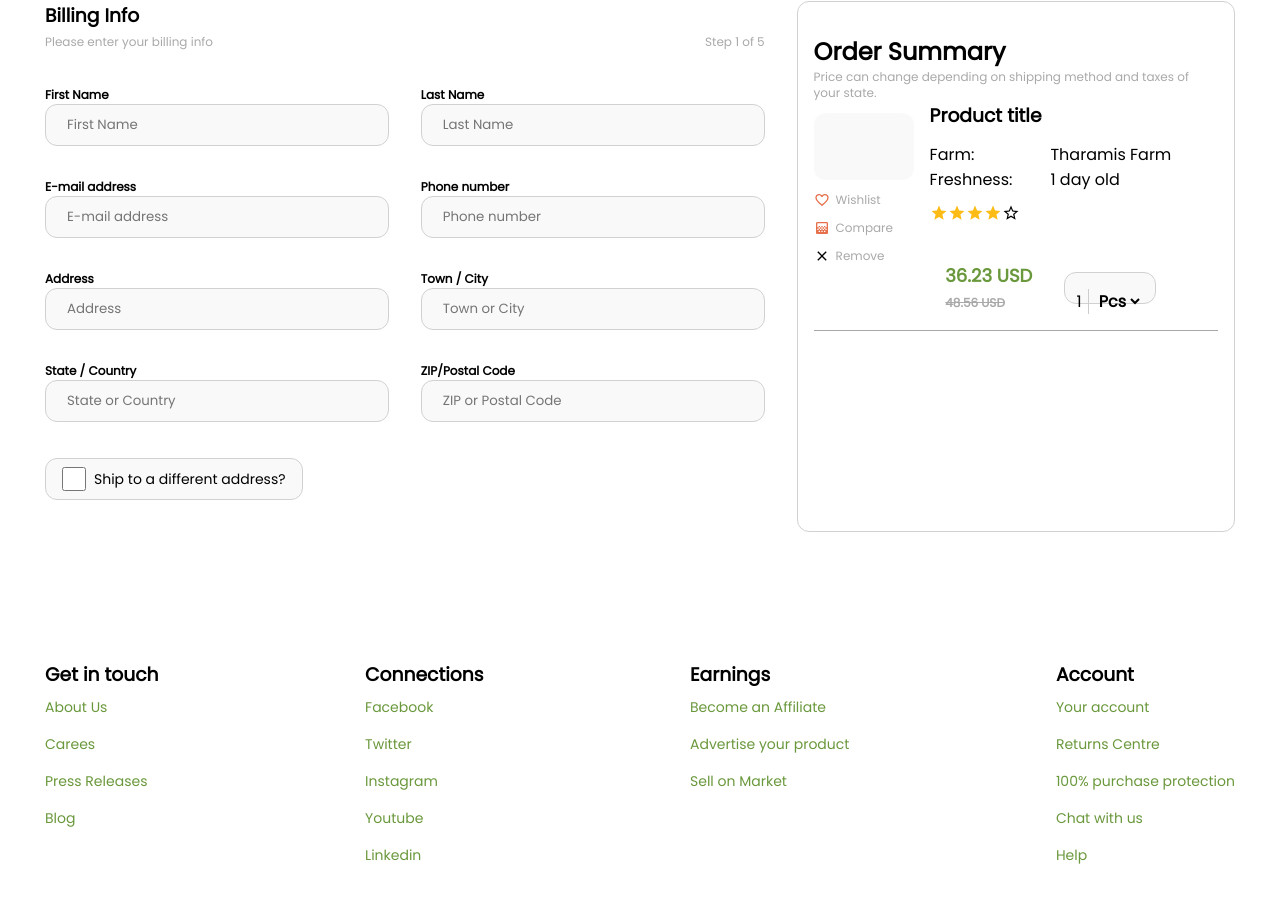
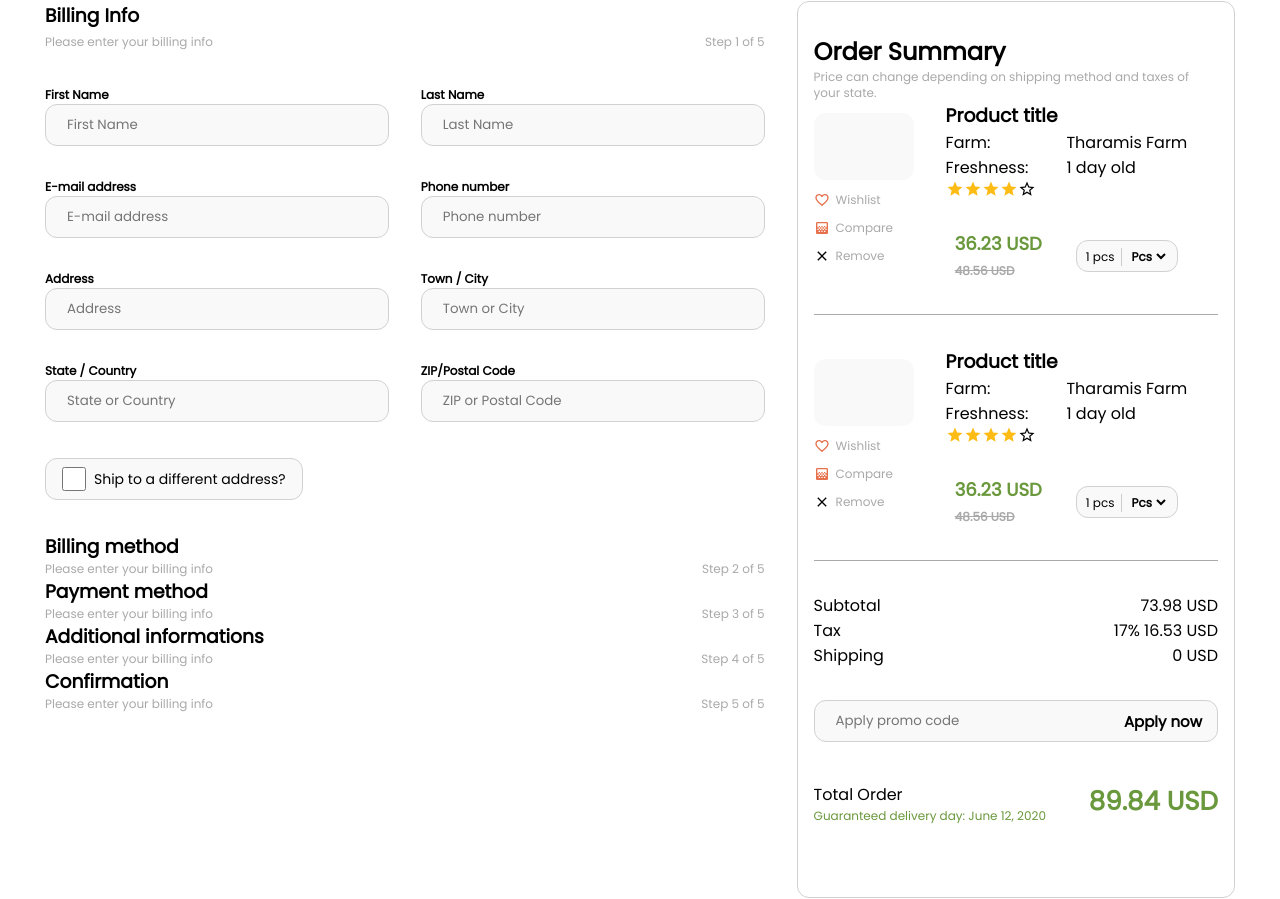
Before and after one commit to brunomatheusc/ecommer-template, a React (Create React App) app: page /checkout in a window 1280 px wide. Shown: the part 264-1163 px from the top of the page. Built offline with nearby package versions, Linux system fonts and the light colour scheme.

Commit message:
[Checkout] Adding order summary

```diff
--- a/src/components/Button/styles.ts
+++ b/src/components/Button/styles.ts
@@ -12,7 +12,7 @@ export const Container = styled.button<IProps>`
 
 	height: 48px;
 	padding: 12px 16px;
-	background: #6A983C;
+	background: var(--color-primary);
 
 	font-size: 15px;
 	font-weight: bold;
--- a/src/components/Footer/styles.ts
+++ b/src/components/Footer/styles.ts
@@ -11,7 +11,7 @@ export const Container = styled.div`
 		font-size: 14px;
 		font-weight: 400;
 		text-decoration: none;
-		color: #6a983c;
+		color: var(--color-primary);
 
 		margin: 8px 0;
 	}
--- a/src/components/Navigation/index.tsx
+++ b/src/components/Navigation/index.tsx
@@ -14,12 +14,12 @@ const Navigation: FC = () => {
 
 			<Options>
 				<Frame onClick={ () => setType('grid') }>
-					<FiGrid color="#6a983c" />
+					<FiGrid color="var(--color-primary)" />
 					<span>Grid view</span>
 				</Frame>
 
 				<Frame onClick={ () => setType('list') }>
-					<FiList color="#6a983c" className="inactive" />
+					<FiList color="var(--color-primary)" className="inactive" />
 					<span>List view</span>
 				</Frame>
 
--- a/src/components/Sidebar/styles.ts
+++ b/src/components/Sidebar/styles.ts
@@ -124,7 +124,7 @@ export const Finish = styled.div`
 	button {
 		height: 48px;
 		padding: 12px 16px;
-		background: #6A983C;
+		background: var(--color-primary);
 
 		font-size: 15px;
 		font-weight: bold;
--- a/src/components/Tab/styles.ts
+++ b/src/components/Tab/styles.ts
@@ -15,7 +15,7 @@ export const Container = styled.div<TabProps>`
 	border-bottom: 1px solid #f5f5f5;
 
 	${({ active }) => active && css`
-		border-bottom: 2px solid #6A983C;
+		border-bottom: 2px solid var(--color-primary);
 	`};
 
 	& + & {
--- a/src/pages/Checkout/index.tsx
+++ b/src/pages/Checkout/index.tsx
@@ -4,7 +4,7 @@ import Breadcrumb from '../../components/Breadcrumb';
 import Flex from '../../components/Flex';
 import Grid from '../../components/Grid';
 
-import { Container, Wrapper, BillingInfo, OrderSummary, Billing, Input, CheckboxWrapper, ProductTile, ProductImage, Price, Box, InputSimple } from './styles';
+import { Container, Wrapper, BillingInfo, OrderSummary, Billing, Input, CheckboxWrapper, ProductTile, ProductImage, Price, Box, InputSimple, Totals, PromoCode, DeliveryAt, Total, BillingMethod, PaymentMethod, AdditionInformations, Confirmation } from './styles';
 
 const Checkout: FC = () => {
 	return (
@@ -68,6 +68,43 @@ const Checkout: FC = () => {
 							<label htmlFor="">Ship to a different address?</label>
 						</CheckboxWrapper>
 					</BillingInfo>
+
+					<BillingMethod flexDirection="column">
+						<h3>Billing method</h3>
+
+						<Flex justify="space-between">
+							<small>Please enter your billing info</small>
+							<small>Step 2 of 5</small>
+						</Flex>
+					</BillingMethod>
+
+					<PaymentMethod flexDirection="column">
+						<h3>Payment method</h3>
+
+						<Flex justify="space-between">
+							<small>Please enter your billing info</small>
+							<small>Step 3 of 5</small>
+						</Flex>
+					</PaymentMethod>
+
+					<AdditionInformations flexDirection="column">
+						<h3>Additional informations</h3>
+
+						<Flex justify="space-between">
+							<small>Please enter your billing info</small>
+							<small>Step 4 of 5</small>
+						</Flex>
+					</AdditionInformations>
+
+					<Confirmation flexDirection="column">
+						<h3>Confirmation</h3>
+
+						<Flex justify="space-between">
+							<small>Please enter your billing info</small>
+							<small>Step 5 of 5</small>
+						</Flex>
+					</Confirmation>
+
 				</Billing>
 
 				<OrderSummary>
@@ -75,7 +112,9 @@ const Checkout: FC = () => {
 						<h2>Order Summary</h2>
 						<small>Price can change depending on shipping method and taxes of your state.</small>
 
-						<ProductTile flexDirection="row">
+						{ [0, 1].map((_, index) => {
+						return (
+							<ProductTile flexDirection="row" key={ index }>
 								<Flex flexDirection="column">
 									<ProductImage />
 
@@ -119,7 +158,7 @@ const Checkout: FC = () => {
 
 										<InputSimple>
 											<Flex align="center" justify="center">
-											<span>1</span>
+												<span>1 pcs</span>
 
 												<select name="" id="">
 													<option value="pcs">Pcs</option>
@@ -129,6 +168,38 @@ const Checkout: FC = () => {
 									</Box>
 								</Flex>
 							</ProductTile>
+						);})}
+
+						<Totals flexDirection="column">
+							<Flex justify="space-between">
+								<span>Subtotal</span>
+								<span>73.98 USD</span>
+							</Flex>
+
+							<Flex justify="space-between">
+								<span>Tax</span>
+								<span>17% 16.53 USD</span>
+							</Flex>
+
+							<Flex justify="space-between">
+								<span>Shipping</span>
+								<span>0 USD</span>
+							</Flex>
+
+							<PromoCode>
+								<Input placeholder="Apply promo code" />
+								<button>Apply now</button>
+							</PromoCode>
+
+							<Flex justify="space-between">
+								<Flex flexDirection="column">
+									<span>Total Order</span>
+									<DeliveryAt>Guaranteed delivery day:  June 12, 2020</DeliveryAt>
+								</Flex>
+
+								<Total>89.84 USD</Total>
+							</Flex>
+						</Totals>
 					</Flex>
 				</OrderSummary>
 			</Wrapper>
--- a/src/pages/Checkout/styles.ts
+++ b/src/pages/Checkout/styles.ts
@@ -75,7 +75,7 @@ export const OrderSummary = styled(Flex)`
 export const ProductTile = styled(Flex)`
 	border-bottom: 1px solid #a9a9a9;
 
-	> div {
+	div:nth-child(1) {
 		margin-right: 16px;
 
 		div {
@@ -90,6 +90,9 @@ export const ProductTile = styled(Flex)`
 		}
 	}
 
+	& + & {
+		margin-top: 32px;
+	}
 `;
 
 export const ProductImage = styled.div`
@@ -106,7 +109,7 @@ export const Price = styled.div`
 	h3 {
 		font-size: 18px;
 		font-weight: 600;
-		color: #6a983c;
+		color: var(--color-primary);
 	}
 
 	strong {
@@ -117,23 +120,28 @@ export const Price = styled.div`
 	}
 `;
 
-export const Box = styled(Flex)``;
+export const Box = styled(Flex)`
+	margin: 16px 0;
+`;
 
 export const InputSimple = styled.div`
 	height: 32px;
-	width: 92px;
+	width: 102px;
 	background: #F9F9F9;
 
 	border: 1px solid #D1D1D1;
 	box-sizing: border-box;
 	border-radius: 12px;
 
+
 	> div {
 		margin-top: 0;
-		padding: 4px;
+		padding: 6px;
+		margin-right: 0 !important;
 
 		span {
 			padding-right: 6px;
+			font-size: 12px;
 			border-right: solid 1px #ccc;
 		}
 	}
@@ -145,7 +153,7 @@ export const InputSimple = styled.div`
 
 	select {
 		padding-left: 6px;
-		font-size: 16px;
+		font-size: 12px;
 		font-weight: bold;
 	}
 
@@ -153,3 +161,59 @@ export const InputSimple = styled.div`
 		padding: 0 24px;
 	}
 `;
+
+export const Totals = styled(Flex)`
+	margin: 32px 0 40px 0;
+`;
+
+export const PromoCode = styled(Flex)`
+	margin: 32px 0 40px 0;
+	flex: 1;
+	position: relative;
+
+	input {
+		flex: 1;
+	}
+
+	button {
+		display: block;
+		position: absolute;
+
+		top: 10px;
+		right: 16px;
+
+		background: transparent;
+		border: none;
+
+		font-size: 15px;
+		font-weight: bold;
+	}
+`;
+
+export const DeliveryAt = styled.div`
+	font-size: 12px;
+	font-weight: 400;
+	color: var(--color-primary);
+`;
+
+export const Total = styled.h1`
+	font-size: 26px;
+	font-weight: bold;
+	color: var(--color-primary);
+`;
+
+export const BillingMethod = styled(Flex)`
+
+`;
+
+export const PaymentMethod = styled(Flex)`
+
+`;
+
+export const AdditionInformations = styled(Flex)`
+
+`;
+
+export const Confirmation = styled(Flex)`
+
+`;
--- a/src/pages/Detail/styles.ts
+++ b/src/pages/Detail/styles.ts
@@ -85,7 +85,7 @@ export const Price = styled.div`
 	h3 {
 		font-size: 26px;
 		font-weight: 600;
-		color: #6a983c;
+		color: var(--color-primary);
 	}
 
 	strong {
@@ -150,7 +150,7 @@ export const Badge = styled.span`
 
 	background: #f4f8ec;
 	border-radius: 12px;
-	color: #6a983c;
+	color: var(--color-primary);
 
 	& + & {
 		margin-left: 0;
--- a/src/pages/Home/styles.ts
+++ b/src/pages/Home/styles.ts
@@ -27,7 +27,7 @@ const basicDiv = css`
 	}
 
 	a {
-		color: #6a983c;
+		color: var(--color-primary);
 	}
 
 	a + a {
--- a/src/styles/GlobalStyle.ts
+++ b/src/styles/GlobalStyle.ts
@@ -40,5 +40,6 @@ export default createGlobalStyle`
 
 	:root {
 		--color-white: #fff;
+		--color-primary: #6a983c;
 	}
 `;
```
Lines whose indentation alone changed are shown as unchanged.
